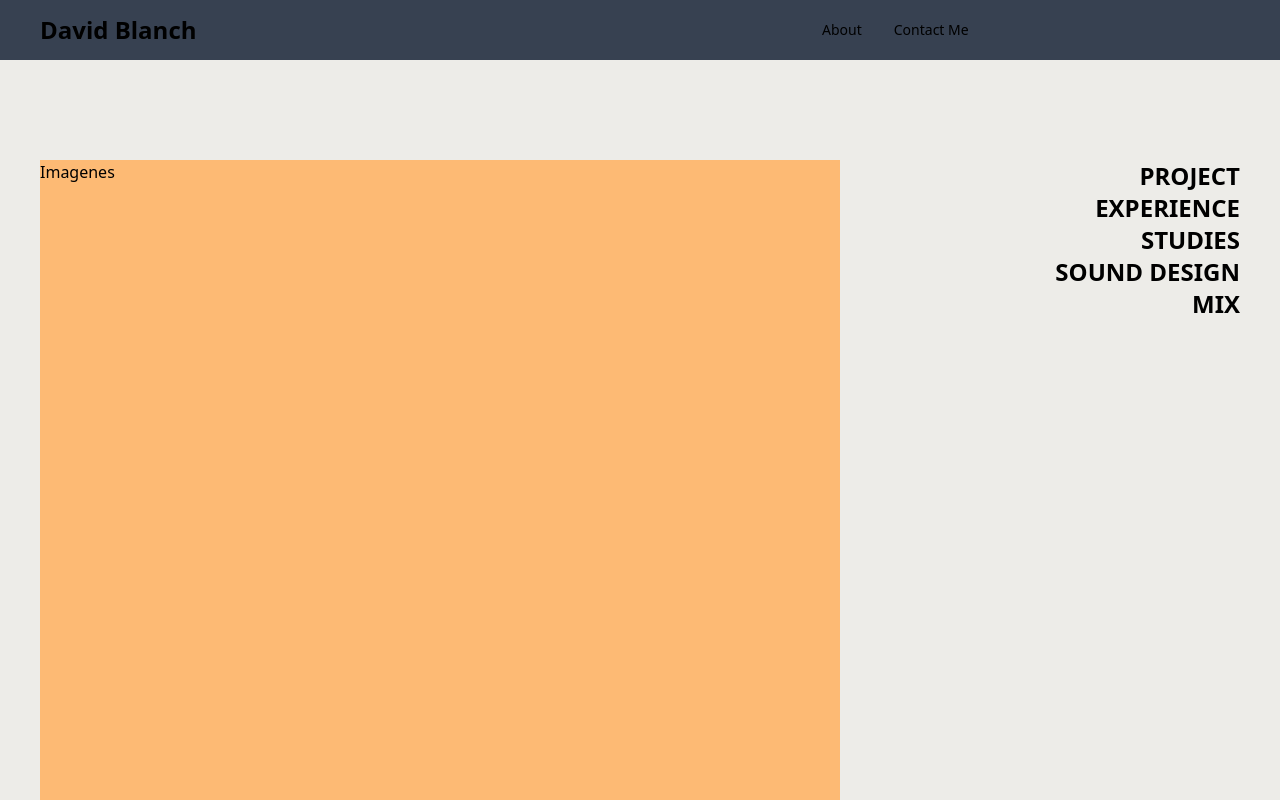
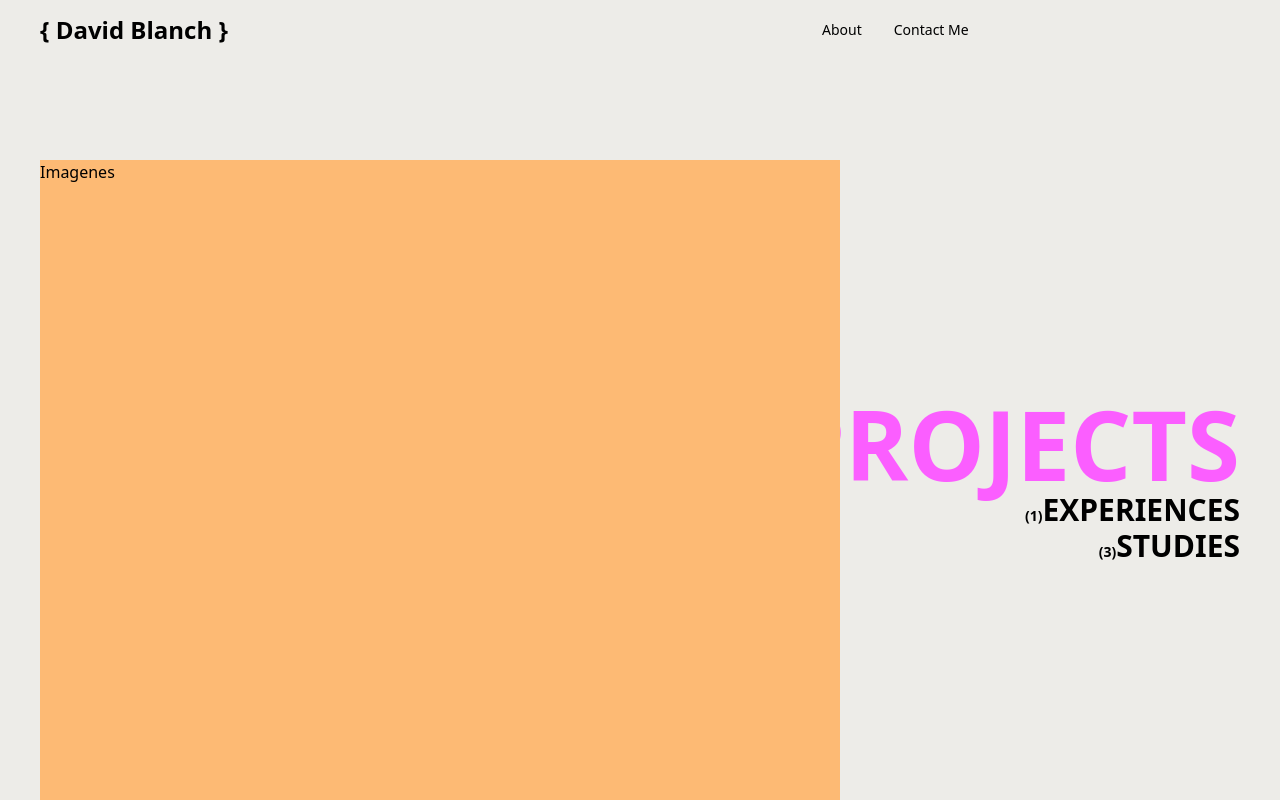
Before and after one commit to DaviidBlanch/DavidBlanch, a React (Vite) app: page / in a window 1280 px wide. Built offline with nearby package versions, Linux system fonts and the light colour scheme.

Commit message:
Added skeleton

```diff
--- a/src/App.tsx
+++ b/src/App.tsx
@@ -1,9 +1,9 @@
 function App() {
   return (
     <main>
-      <header className="py-3 px-10 flex items-center fixed top-0 w-full justify-between bg-gray-700">
+      <header className="py-3 px-10 flex items-center fixed top-0 w-full justify-between z-30">
         <div className="flex flex-grow basis-0 text-2xl font-bold">
-          David Blanch
+          {'{'} David Blanch {'}'}
         </div>
         <nav className="flex flex-grow justify-center">
           <ul className="flex text-sm [&>li>a]:font-medium [&>li>a]:inline-block [&>li>a]:px-4 [&>li>a]:py-2">
@@ -13,17 +13,17 @@ function App() {
         </nav>
       </header>
       <div className="grid grid-cols-3 px-10 h-screen">
-        <section className="col-span-2 overflow-y bg-orange-300 mt-40">
+        <section className="col-span-2 overflow-y bg-orange-300 mt-40 z-20">
           Imagenes
         </section>
-        <section className="col-span-1">
+        <section className="col-span-1 flex items-center justify-center z-10">
           <nav className="fixed right-0 mt-40 text-right pr-10">
-            <ul className="[&>li>a]:text-2xl [&>li>a]:font-bold hover:[&>li>a]:text-[#fb5eff]">
-              <li><a href="#">PROJECT</a></li>
-              <li><a href="#">EXPERIENCE</a></li>
-              <li><a href="#">STUDIES</a></li>
-              <li><a href="#">SOUND DESIGN</a></li>
-              <li><a href="#">MIX</a></li>
+            <ul className="text-3xl [&>li>a]:font-bold hover:[&>li>a]:text-[#fb5eff] hover:[&>li>a]:text-8xl">
+              <li><a href="#" className="active text-8xl text-[#fb5eff]"><span className="text-sm font-bold">(3)</span>PROJECTS</a></li>
+              <li><a href="#"><span className="text-sm font-bold">(1)</span>EXPERIENCES</a></li>
+              <li><a href="#"><span className="text-sm font-bold">(3)</span>STUDIES</a></li>
+              {/* <li><a href="#">SOUND DESIGN</a></li>
+              <li><a href="#">MIX</a></li> */}
             </ul>
           </nav>
         </section>
```
